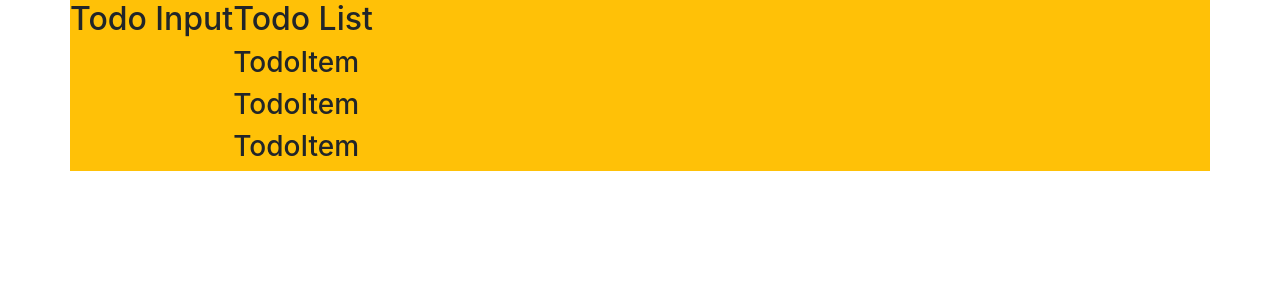
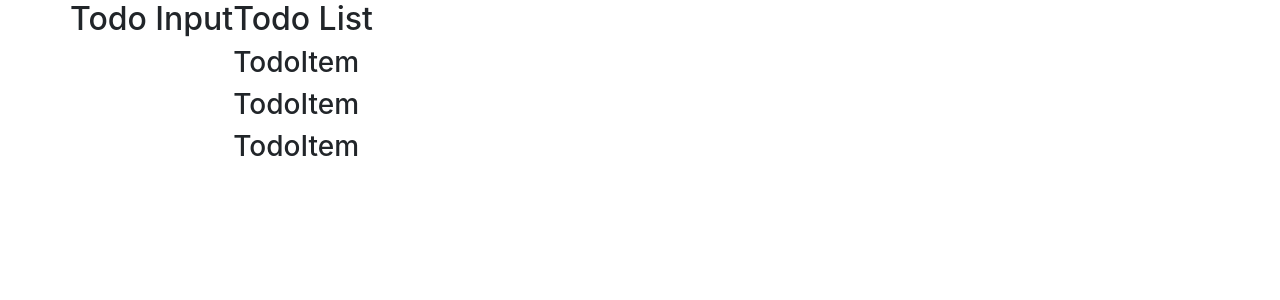
Before and after one commit to mb2o/react-todo-list, a React (Create React App) app: page / in a window 1280 px wide. Shown: the top 300 px of the page. Built offline with nearby package versions, Linux system fonts and the light colour scheme.

Commit message:
App Component

```diff
--- a/src/App.js
+++ b/src/App.js
@@ -7,7 +7,7 @@ import 'bootstrap/dist/css/bootstrap.min.css';
 function App() {
   return (
     <div className="container">
-      <div className="row bg-warning">
+      <div className="row">
         <TodoInput />
         <TodoList />
       </div>
```
